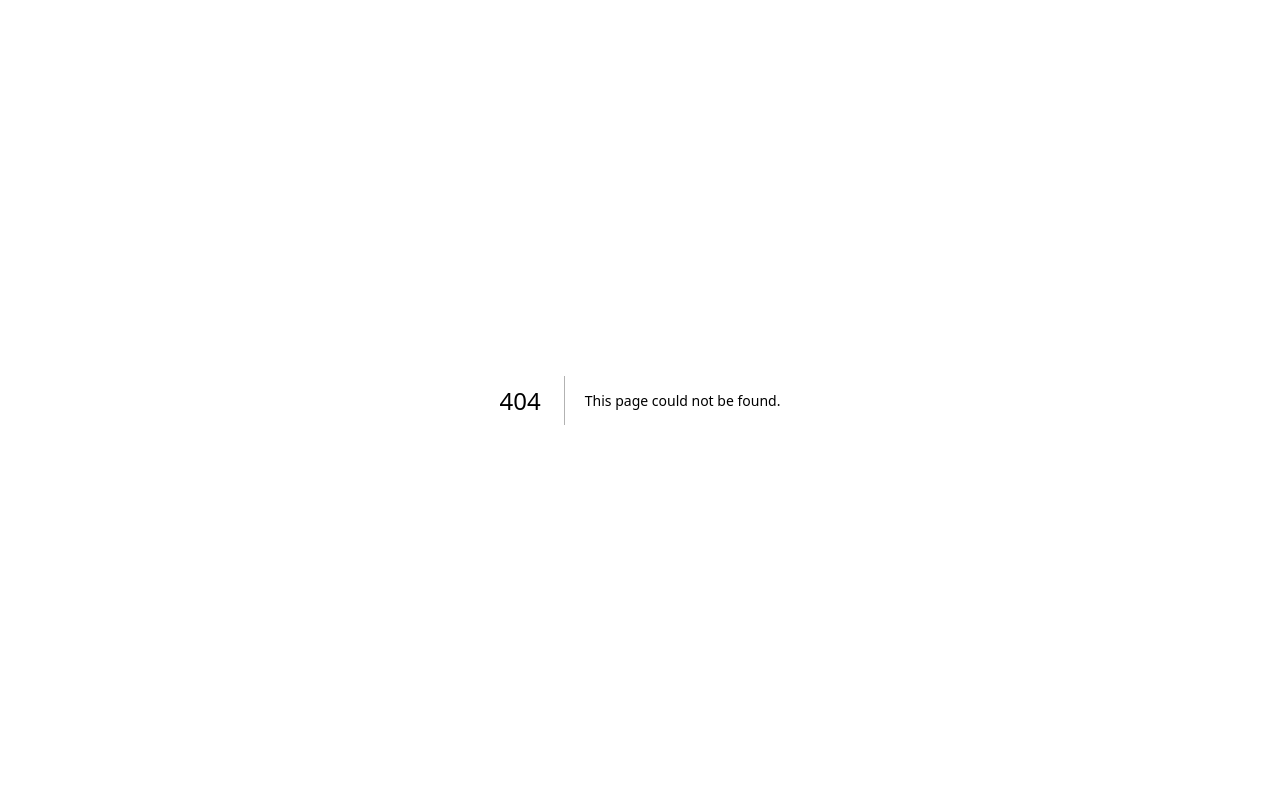
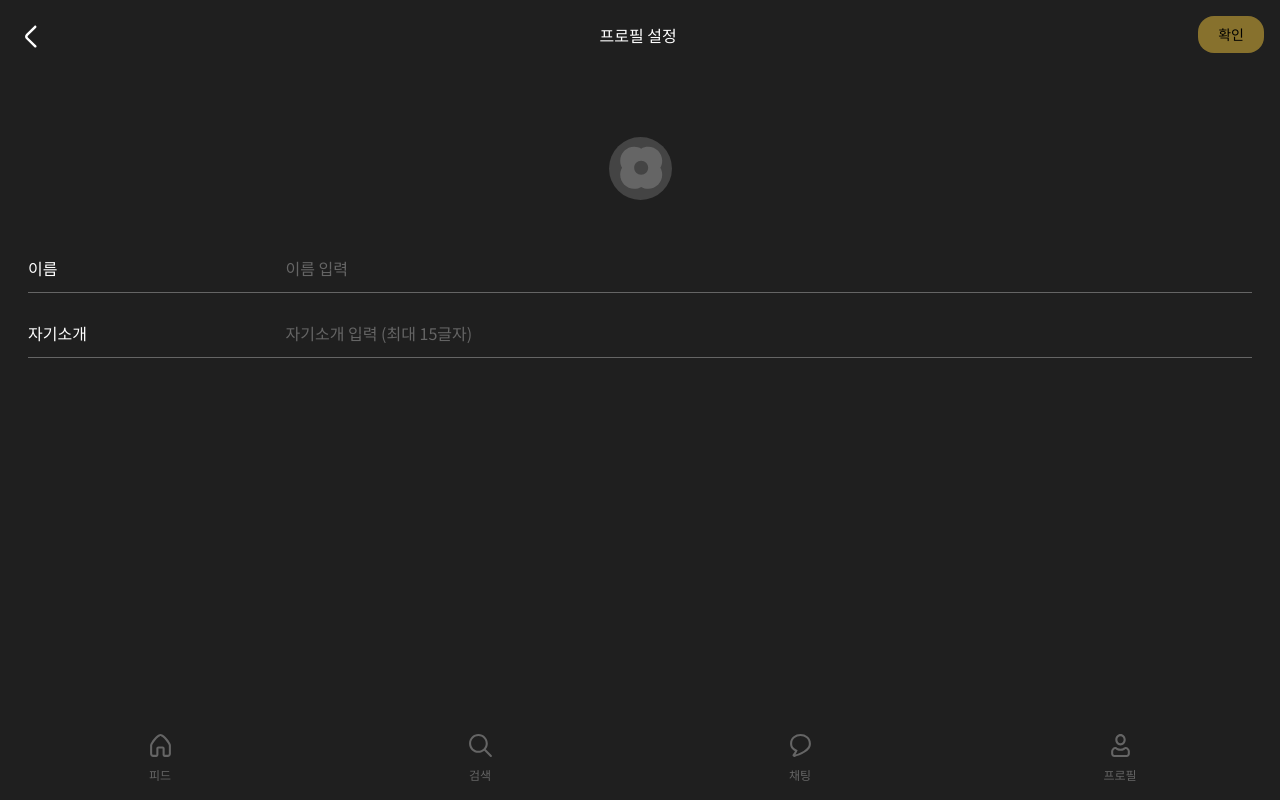
Before and after one commit to momodo-ToDoSupport/momodo_front, a Next.js app: page /editprofile in a window 1280 px wide. Before the commit this address had no page. Built offline with nearby package versions, Linux system fonts and the light colour scheme.

Commit message:
feature: editProfile UI 구현

```diff
--- /dev/null
+++ b/src/components/ProfileForm.tsx
@@ -0,0 +1,25 @@
+import React from 'react';
+
+interface ProfileFormProps {
+  title: string;
+  placeholder?: string;
+}
+
+const ProfileForm: React.FC<ProfileFormProps> = ({ title, placeholder }) => {
+  return (
+    <form className='w-full mb-7 border-b-3 border-grey-65 border-b pb-3 flex'>
+      <label htmlFor={title} className='w-1/4 mr-4'>
+        {title}
+      </label>
+      <input
+        type='text'
+        id={title}
+        className='border-none w-full bg-bg-color placeholder-grey-65'
+        placeholder={placeholder}
+        maxLength={15}
+      />
+    </form>
+  );
+};
+
+export default ProfileForm;
--- /dev/null
+++ b/src/components/UserProfile/EditProfileImg.tsx
@@ -0,0 +1,15 @@
+import React from 'react';
+import ProfileImg from './ProfileImg';
+
+const EditProfileImg = () => {
+  return (
+    <form className='m-14'>
+      <label htmlFor='profileImg'>
+        <ProfileImg width={63} height={63} alt='프로필 이미지' />
+      </label>
+      <input type='file' id='profileImg' className='hidden' accept='image/*' />
+    </form>
+  );
+};
+
+export default EditProfileImg;
--- /dev/null
+++ b/src/pages/editprofile.tsx
@@ -0,0 +1,22 @@
+import React from 'react';
+import BasicHeader from '../components/Header/BasicHeader';
+import ProfileForm from '../components/ProfileForm';
+import TabBar from '../components/TabBar';
+import EditProfileImg from '../components/UserProfile/EditProfileImg';
+
+const editprofile = () => {
+  return (
+    <>
+      <BasicHeader option='myprofile' />
+      <div className='flex flex-col items-center p-7'>
+        <EditProfileImg />
+        {/* 기본 value로 username이 세팅되도록 구현하기 */}
+        <ProfileForm title='이름' placeholder='이름 입력' />
+        <ProfileForm title='자기소개' placeholder='자기소개 입력 (최대 15글자)' />
+      </div>
+      <TabBar />
+    </>
+  );
+};
+
+export default editprofile;
```
